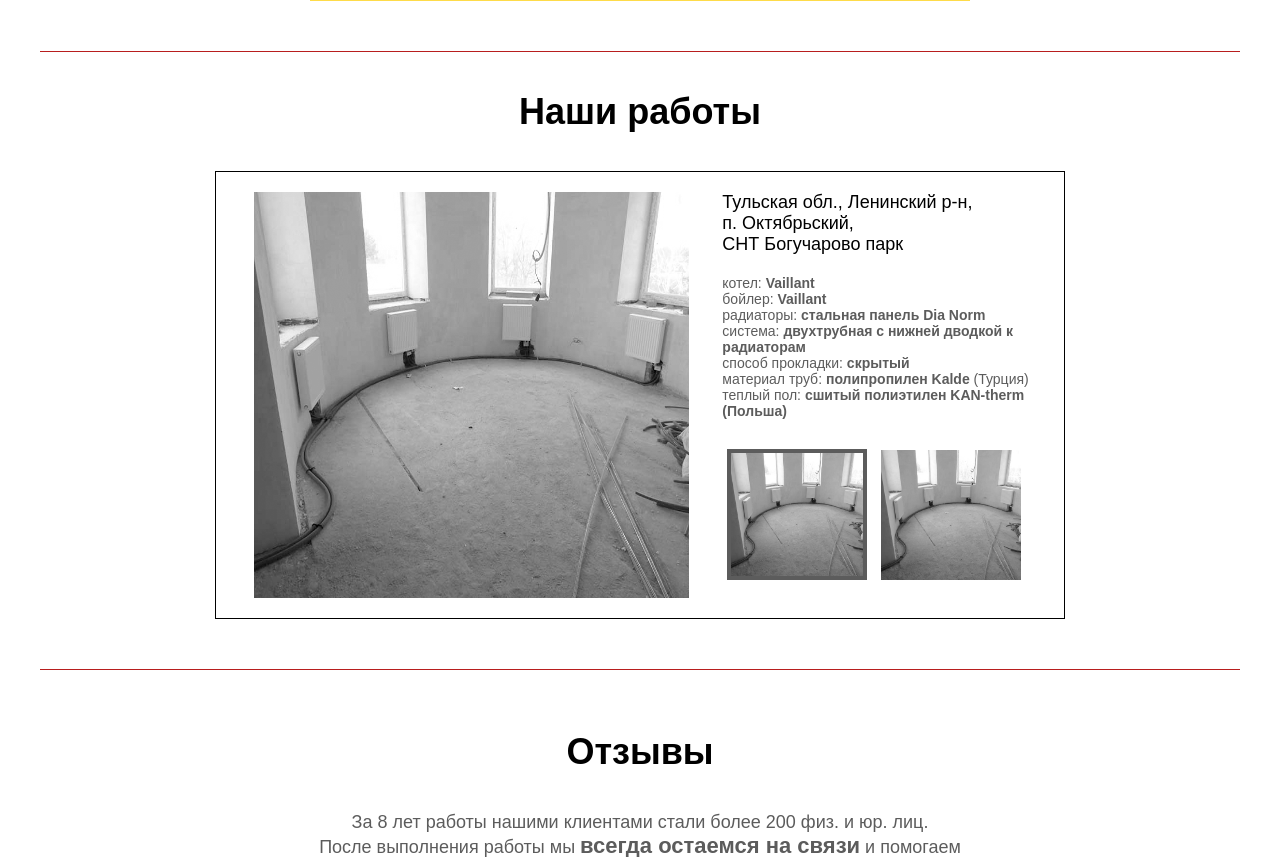
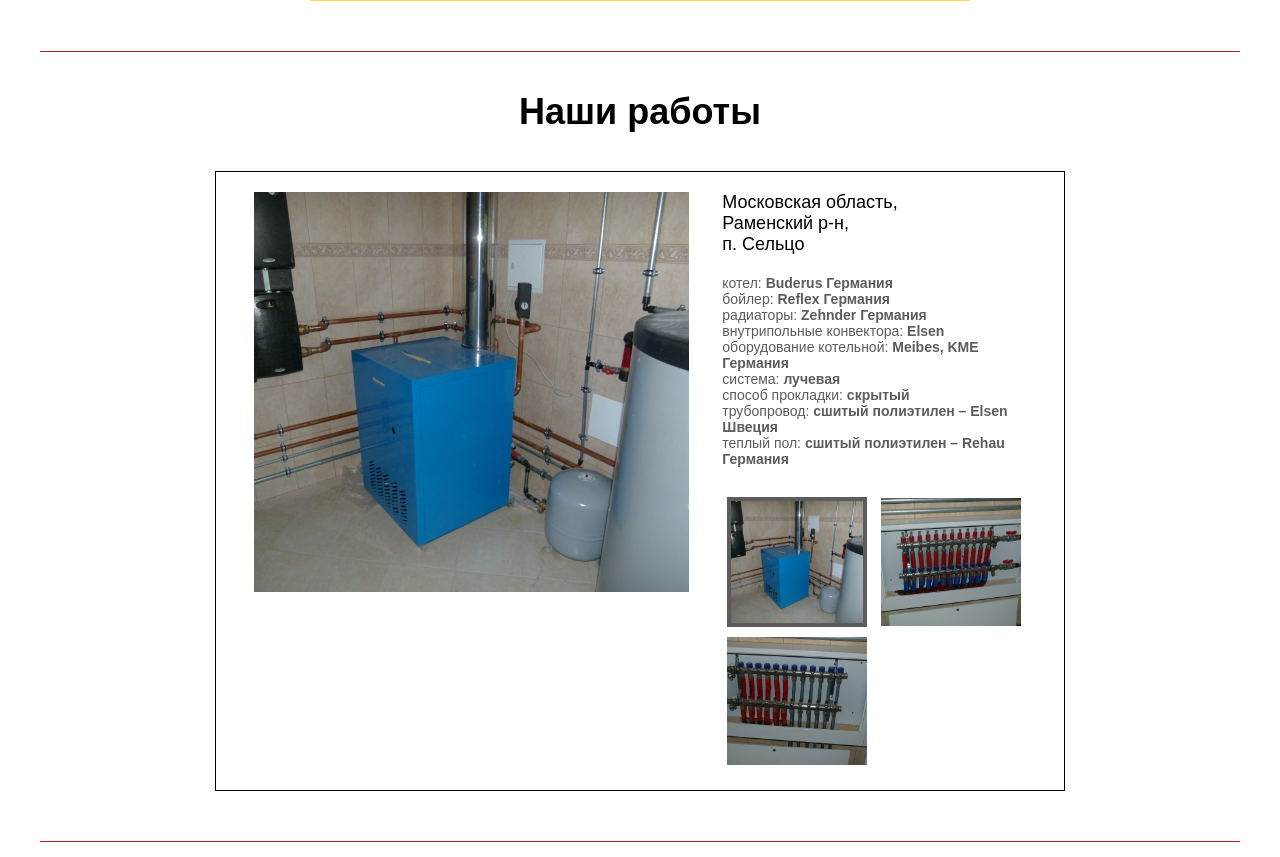
Before and after one commit to vleukhin/domotoplenya, a PHP site: page / in a window 1280 px wide. Shown: the part 4560-5417 px from the top of the page. Run offline with PHP 8.4, Linux system fonts and the light colour scheme.

Commit message:
portfolio image swithc

```diff
--- a/css/style.css
+++ b/css/style.css
@@ -321,6 +321,7 @@ header .contacts .phone {
   max-width: 140px;
   width: 45.75163399%;
   margin: 5px;
+  cursor: pointer;
 }
 #portfolio .job img.thumb.active {
   border: 4px solid #5c5c5c;
--- a/index.php
+++ b/index.php
@@ -31,7 +31,7 @@
 				<div class="col-sm-4 col-xs-12 contacts">
 					<div>Москва <span class="phone">8 495 255 44 50</span></div>
 					<div>Тула <span class="phone">8 495 255 44 50</span></div>
-					<div>Почта для заявок <span class="phone">info@hotklimat.ru</span></div>
+					<div>Почта для заявок <span class="phone"><a href="mailto:info@hotklimat.ru">info@hotklimat.ru</a></span></div>
 				</div>
 			</div>
 		</div>
@@ -334,26 +334,27 @@
 			<div class="container-fluid">
 				<div class="row">
 					<div class="col-xs-12 col-sm-7">
-						<img src="images/portfolio/1/1.png" alt="" class="main">
+						<img src="images/portfolio/1/1.jpg" alt="" class="main">
 					</div>
 					<div class="col-xs-12 col-sm-5">
 						<div class="title">
-							Тульская обл., Ленинский р-н,<br>
-							п. Октябрьский,<br>
-							СНТ Богучарово парк<br>
+							Московская область, <br>Раменский р-н,<br> п. Сельцо
 						</div>
 						<div class="descr">
-							котел: <span>Vaillant</span> <br>
-							бойлер: <span>Vaillant</span> <br>
-							радиаторы: <span>стальная панель Dia Norm</span> <br>
-							система: <span>двухтрубная с нижней дводкой к  радиаторам</span> <br>
-							способ прокладки: <span>скрытый</span> <br>
-							материал труб: <span>полипропилен Kalde</span> (Турция) <br>
-							теплый пол: <span>сшитый полиэтилен KAN-therm (Польша)</span> <br>
+							котел: <span>Buderus Германия</span><br>
+							бойлер: <span>Reflex Германия</span><br>
+							радиаторы: <span>Zehnder Германия</span><br>
+							внутрипольные конвектора: <span>Elsen</span><br>
+							оборудование котельной: <span>Meibes, KME Германия</span><br>
+							система: <span>лучевая</span><br>
+							способ прокладки: <span>скрытый</span><br>
+							трубопровод: <span>сшитый полиэтилен – Elsen Швеция</span><br>
+							теплый пол: <span>сшитый полиэтилен – Rehau Германия</span><br>
 						</div>
 						<div class="images">
-							<a href="#"><img src="images/portfolio/1/1.png" alt="" class="thumb active"></a>
-							<a href="#"><img src="images/portfolio/1/1.png" alt="" class="thumb"></a>
+							<img src="images/portfolio/1/1.jpg" alt="" class="thumb active">
+							<img src="images/portfolio/1/2.jpg" alt="" class="thumb">
+							<img src="images/portfolio/1/3.jpg" alt="" class="thumb">
 						</div>
 					</div>
 				</div>
@@ -419,7 +420,7 @@
 		</div>
 		<div class="contacts">
 			<div>Или звоните на бесплатный номер  <span>8 800 775 85 94</span></div>
-			<div>Мы ответим на все заявки, которые Вы пришлете на почту <span>info@hotklimat.ru</span></div>
+			<div>Мы ответим на все заявки, которые Вы пришлете на почту <span><a href="mailto:info@hotklimat.ru">info@hotklimat.ru</a></span></div>
 		</div>
 	</footer>
 </div>
--- a/js/scripts.js
+++ b/js/scripts.js
@@ -29,5 +29,15 @@
 
 			}
 		});
+
+		$('.images img').click(function(){
+			var $this = $(this);
+
+			if(!$this.hasClass('active')){
+				$this.closest('.images').find('.active').removeClass('active');
+				$this.addClass('active');
+				$this.closest('.job').find('img.main').attr('src', $this.attr('src'));
+			}
+		})
 	});
 })(window.jQuery);
--- a/less/style.less
+++ b/less/style.less
@@ -398,6 +398,7 @@ header {
 				max-width: 140px;
 				width: percentage(140px/306px);
 				margin: 5px;
+				cursor: pointer;
 
 				&.active{
 					border: 4px solid @color-gray;
```
Also changed, not shown: images/portfolio/1/1.jpg (added), images/portfolio/1/1.png (deleted), images/portfolio/1/2.jpg (added), images/portfolio/1/3.jpg (added).
